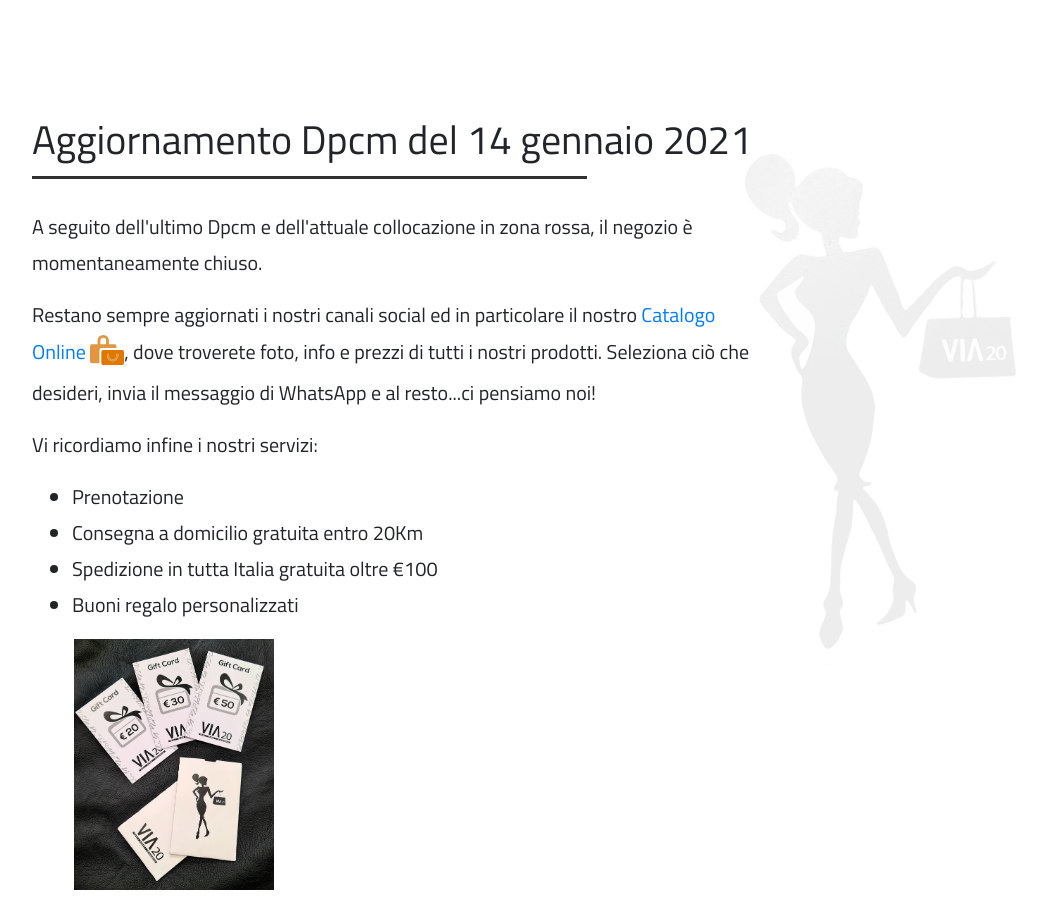
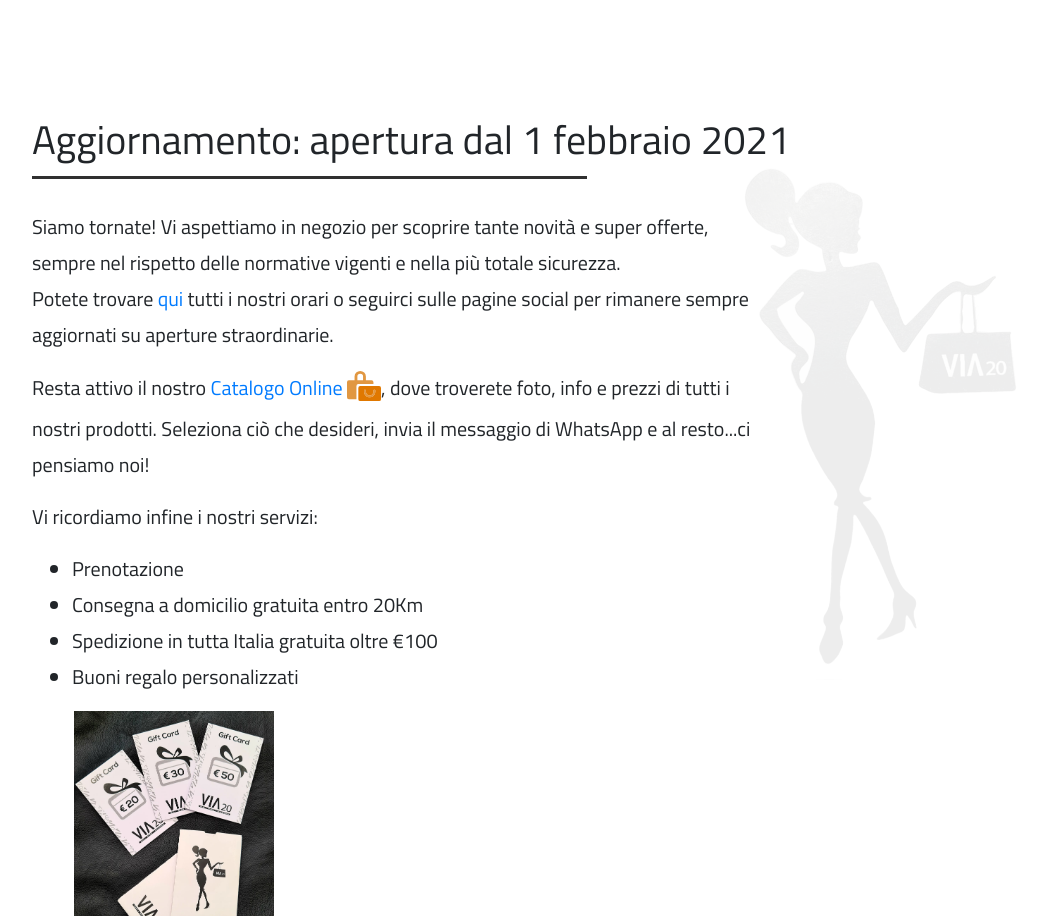
Before and after one commit to silviacalo/via20, a React (Create React App) app: page / in a window 1280 px wide. Shown: the part 1342-2258 px from the top of the page, without its empty margins (53-1100 px from the left). Built offline with nearby package versions, Linux system fonts and the light colour scheme.

Commit message:
aggiornamento febbraio

```diff
--- a/src/routes/homepage.js
+++ b/src/routes/homepage.js
@@ -2,6 +2,7 @@ import React from 'react';
 import user from '../contents/luciana-patrizia.jpeg';
 import giftcard from '../contents/giftcard.jpeg';
 import {ReactComponent as Catalog}  from '../contents/catalog.svg';
+import { Link } from "@reach/router"
 
 const Homepage = () => {
 
@@ -57,16 +58,19 @@ const Homepage = () => {
           <div className="row">
             <div className="col-12">
               <h1 className="section__title">
-                Aggiornamento Dpcm del 14 gennaio 2021
+                Aggiornamento: apertura dal 1 febbraio 2021
                 <span className="under-title"></span>
               </h1>
               <div className="row">
                 <div className="col-md-8">
                   <p>
-                    A seguito dell'ultimo Dpcm e dell'attuale collocazione in zona rossa, il negozio è momentaneamente chiuso.
+                    Siamo tornate! Vi aspettiamo in negozio per scoprire tante novità e super offerte,
+                    sempre nel rispetto delle normative vigenti e nella più totale sicurezza. <br/>
+                    Potete trovare <Link to="/contatti" className="navigation__sublink">qui</Link> tutti i nostri orari o seguirci sulle
+                    pagine social per rimanere sempre aggiornati su aperture straordinarie.
                   </p>
                   <p>
-                    Restano sempre aggiornati i nostri canali social ed in particolare il nostro&nbsp;
+                    Resta attivo il nostro&nbsp;
                     <a href="https://www.whatsapp.com/catalog/393517433312/" target="_blank" rel="noopener noreferrer" title="Scopri il nostro catalogo" className="section__link">
                       Catalogo Online <Catalog />
                     </a>,
```
